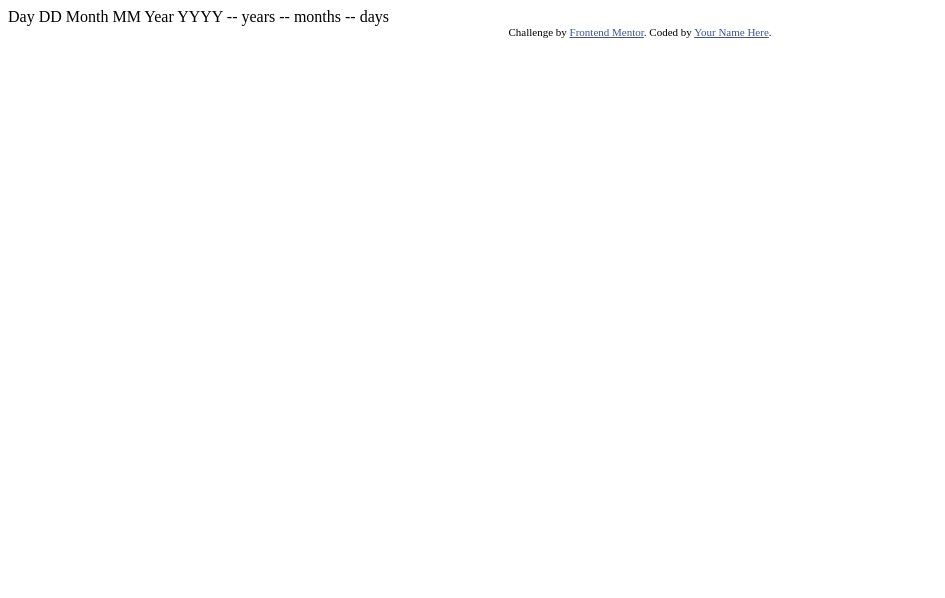
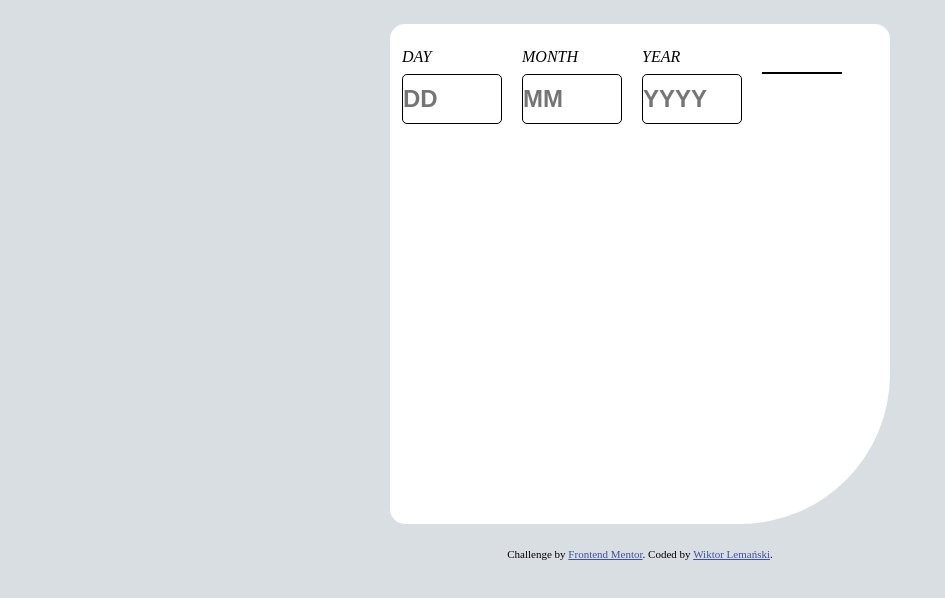
Before and after one commit to WiktorL123/frontent-mentor-AgeCalculatorApp, a plain HTML site: page age-calculator-app-main/index.html in a window 1280 px wide. Shown: the whole page, without its empty margins (0-945 px from the left). Drawn offline with Linux system fonts and the light colour scheme.

Commit message:
form-half-ready

```diff
--- a/age-calculator-app-main/index.html
+++ b/age-calculator-app-main/index.html
@@ -1,12 +1,14 @@
 <!DOCTYPE html>
-<html lang="en">
+<html lang="pl">
 <head>
   <meta charset="UTF-8">
   <meta name="viewport" content="width=device-width, initial-scale=1.0"> <!-- displays site properly based on user's device -->
 
   <link rel="icon" type="image/png" sizes="32x32" href="./assets/images/favicon-32x32.png">
 
-  <title>Frontend Mentor | Age calculator app</title>
+  <title>Age calculator app</title>
+  <link rel="stylesheet" href="style.css">
+  <link rel="icon" href="assets/images/favicon-32x32.png">
 
   <!-- Feel free to remove these styles or customise in your own stylesheet 👍 -->
   <style>
@@ -15,23 +17,30 @@
   </style>
 </head>
 <body>
+  <section class="calculator">
+    <form class="calculator-form">
+      <div class="calculator-form_div">
+        <label for="day">DAY</label><input id="day" class="form-input" type="number" placeholder="DD">
+        <p class="hidden alert-p">Must be a valid date</p>
+      </div>
+      <div class="calculator-form_div">
+        <label for="month">MONTH</label><input id="month" class="form-input" type="number" placeholder="MM">
+        <p class="hidden alert-p">Must be a valid date</p>
 
-  Day
-  DD
+      </div>
+      <div class="calculator-form_div">
+        <label for="year">YEAR</label><input id="year" class="form-input" type="number" placeholder="YYYY">
+        <p class="hidden alert-p">Must be a valid date</p>
 
-  Month
-  MM
-
-  Year
-  YYYY
-
-  -- years
-  -- months
-  -- days
-
+      </div>
+      <div class="line-container">
+        <span class="line"></span>
+      </div>
+    </form>
+  </section>
   <div class="attribution">
     Challenge by <a href="https://www.frontendmentor.io?ref=challenge" target="_blank">Frontend Mentor</a>.
-    Coded by <a href="#">Your Name Here</a>.
+    Coded by <a target="_blank" href="https://github.com/WiktorL123">Wiktor Lemański</a>.
   </div>
 </body>
 </html>
--- /dev/null
+++ b/age-calculator-app-main/style.css
@@ -0,0 +1,114 @@
+*{
+    margin: 0;
+    padding: 0;
+    box-sizing: border-box;
+}
+@font-face {
+    font-family: 'Poppins';
+    src: url('./assets/fonts/Poppins-Regular.ttf') format('truetype');
+    font-weight: 400;
+    font-style: normal;
+}
+
+@font-face {
+    font-family: 'Poppins';
+    src: url('./assets/fonts/Poppins-Bold.ttf') format('truetype');
+    font-weight: 700;
+    font-style: normal;
+}
+
+@font-face {
+    font-family: 'Poppins';
+    src: url('./assets/fonts/Poppins-Bold.ttf') format('truetype');
+    font-weight: 400;
+    font-style: italic;
+}
+
+@font-face {
+    font-family: 'Poppins';
+    src: url('./assets/fonts/Poppins-BoldItalic.ttf') format('truetype');
+    font-weight: 700;
+    font-style: italic;
+}
+
+@font-face {
+    font-family: 'Poppins';
+    src: url('./assets/fonts/Poppins-ExtraBold.ttf') format('truetype');
+    font-weight: 800;
+    font-style: normal;
+}
+
+@font-face {
+    font-family: 'Poppins';
+    src: url('./assets/fonts/Poppins-ExtraBoldItalic.ttf') format('truetype');
+    font-weight: 800;
+    font-style: italic;
+}
+
+body{
+    display: flex;
+    flex-direction: column;
+    justify-content: center;
+    align-content: center;
+    flex-wrap: wrap;
+    background-color: rgba(112,134,150,0.27);
+
+}
+.calculator{
+    width: 500px;
+    aspect-ratio: 1/1;
+    background-color: white;
+    border-radius: 15px 15px 150px 15px;
+    margin: 24px 36px;
+    display: block;
+
+}
+.calculator-form_div{
+    width: 28%;
+    display: flex;
+    flex-direction: column;
+
+}
+.form-input{
+    width: 100px;
+    height: 50px;
+    border: 1px solid;
+    border-radius: 5px;
+    font-size: 24px;
+    font-family: 'Poopins', sans-serif;
+    font-weight: bold;
+    gap: 1px;
+}
+label{
+    font-size: 16px;
+    font-family: 'Poopins', 'sans-serif';
+    font-style: italic;
+    font-weight: normal;
+    margin-bottom: 8px;
+
+}
+.calculator-form{
+    display: flex;
+    flex-direction: row;
+    justify-content: flex-start;
+    padding: 24px 48px 12px 12px;
+}
+.hidden{
+    display: none;
+
+}
+.alert-p{
+    font-size: 12px;
+    color: rgba(236, 7, 19, 0.85);
+}
+.line-container{
+    display: flex;
+    justify-content: center;
+    align-items: center;
+    height: 50px;
+}
+.line{
+    width: 80px;
+    height: 2px;
+    background-color: black;
+}
```
